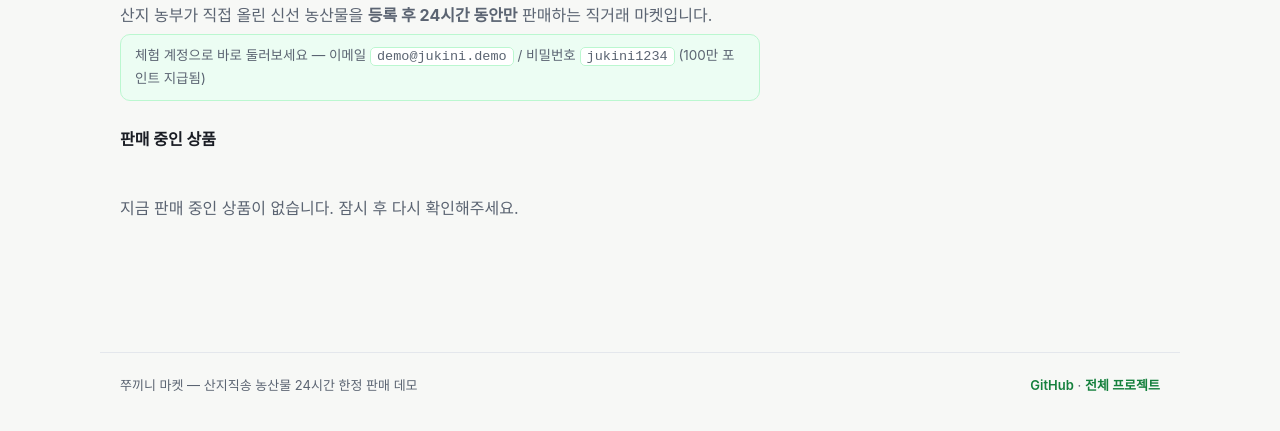
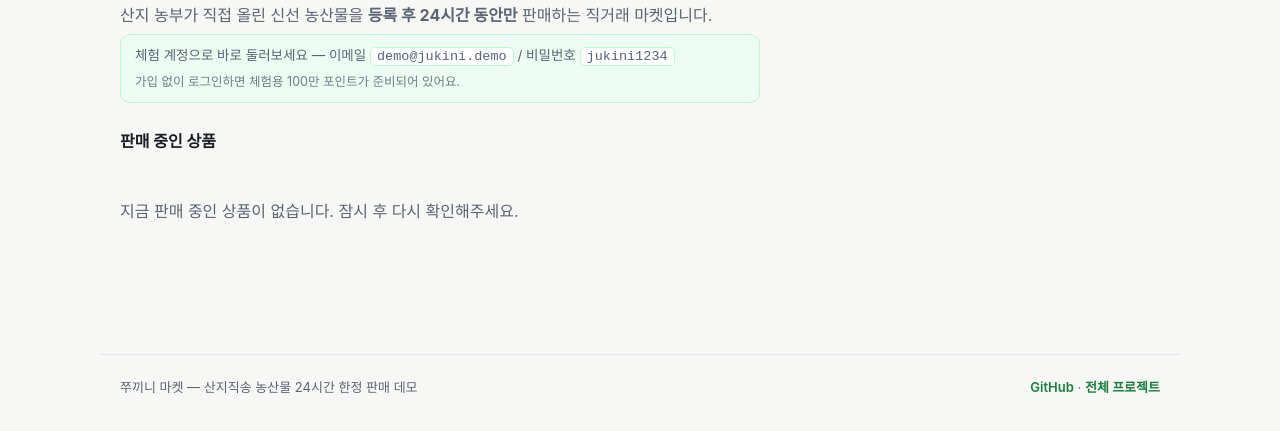
Before and after one commit to Kim-jin-gwang/Jukini-Market, a website: page node-auction/views/main.html in a window 1280 px wide. Shown: the part 163-594 px from the top of the page. Drawn offline with nearby package versions, Linux system fonts and the light colour scheme; files that its build step writes are made by us from their sources.

Commit message:
style: keep-all word wrapping for Korean text, demo point notice on its own line

```diff
--- a/node-auction/public/main.css
+++ b/node-auction/public/main.css
@@ -17,6 +17,7 @@ body {
   color: var(--text);
   font-family: "Pretendard Variable", Pretendard, -apple-system, BlinkMacSystemFont, system-ui, "Segoe UI", "Malgun Gothic", sans-serif;
   line-height: 1.6;
+  word-break: keep-all; /* 한국어 어절 단위 줄바꿈 */
 }
 a { color: inherit; text-decoration: none; }
 img { max-width: 100%; }
@@ -76,6 +77,7 @@ img { max-width: 100%; }
   border-radius: 10px; padding: 10px 14px; font-size: 13.5px; color: var(--brand-dark);
 }
 .hero-demo code { background: #fff; padding: 1px 6px; border-radius: 5px; border: 1px solid #bbf7d0; }
+.hero-demo-sub { display: block; margin-top: 4px; font-size: 12.5px; opacity: .85; }
 
 .section-title { font-size: 16px; font-weight: 700; margin-bottom: 14px; }
 .page-title { font-size: 22px; font-weight: 800; margin-bottom: 18px; }
--- a/node-auction/views/main.html
+++ b/node-auction/views/main.html
@@ -7,7 +7,7 @@
     {% if not user %}
       <p class="hero-demo">
         체험 계정으로 바로 둘러보세요 — 이메일 <code>demo@jukini.demo</code> / 비밀번호 <code>jukini1234</code>
-        (100만 포인트 지급됨)
+        <span class="hero-demo-sub">가입 없이 로그인하면 체험용 100만 포인트가 준비되어 있어요.</span>
       </p>
     {% endif %}
   </section>
```
